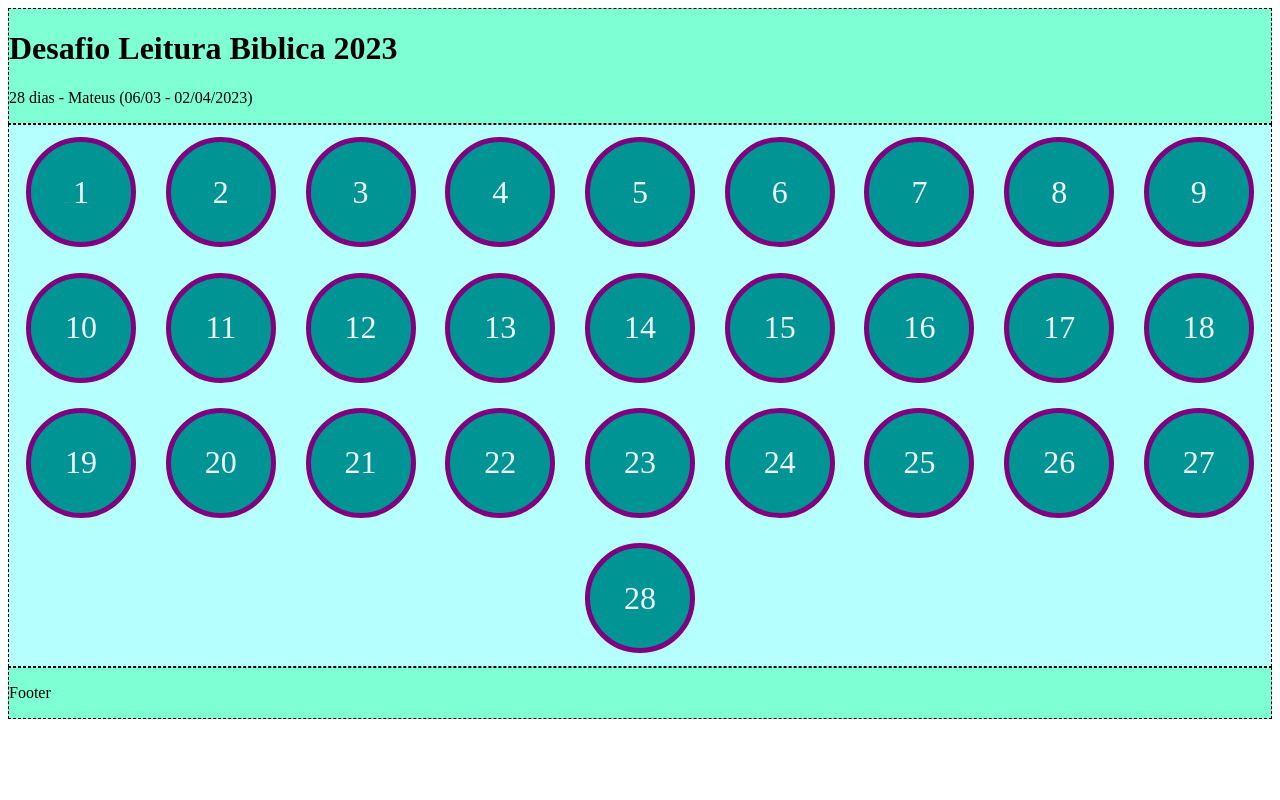
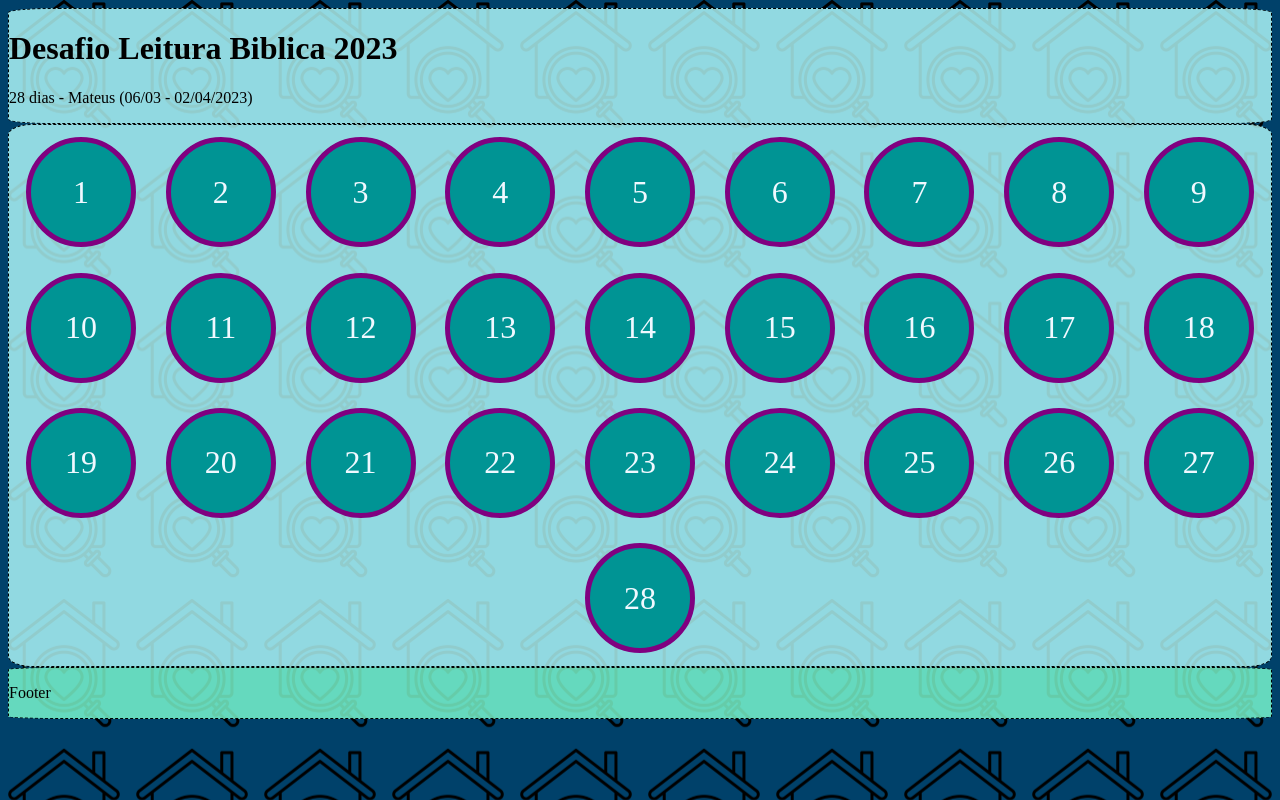
Before and after one commit to dougpassos/bible-challenge, a website built with Vite: page index.html in a window 1280 px wide. Built offline with nearby package versions, Linux system fonts and the light colour scheme.

Commit message:
ajuste background / ajuste css

```diff
--- a/style.css
+++ b/style.css
@@ -1,6 +1,14 @@
  header {
   border: 1px dashed;
-  background-color: aquamarine;
+  border-radius: 4%;
+  background-color: rgb(182, 255, 255, 0.8);
+ }
+
+ body {
+   background: #00416A;
+   background-image: url(/img/magnifying-glass.png);
+   background-size: 10%;
+   background-repeat: space;
  }
 
  #caps {
@@ -8,7 +16,8 @@
   flex-wrap: wrap;
   justify-content: space-evenly;
   border: 1px dashed;
-  background-color: rgb(182, 255, 255);
+  background-color: rgba(182, 255, 255, 0.8);
+  border-radius: 2%;
 }
 
 #caps div{
@@ -22,11 +31,12 @@
   text-align: center;
   font-size: xx-large;
   color:aliceblue;
-  background-color: rgb(0, 148, 148);
+  background-color: rgba(0, 148, 148);
   margin: 1%;
 }
 
 footer{
   border: 1px dashed;
-  background-color: aquamarine;
+  border-radius: 5%;
+  background-color: rgba(127, 255, 212, 0.8);
 }
```
